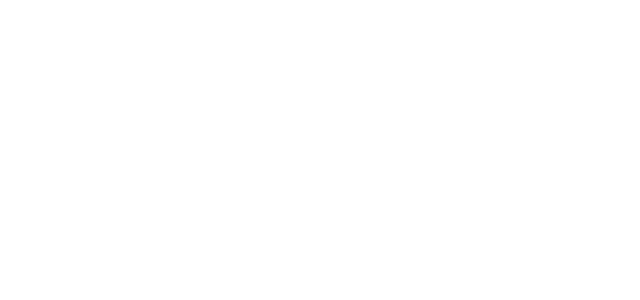
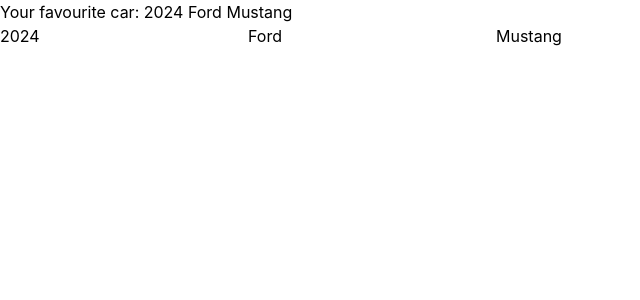
Before and after one commit to javohir-jafarov/reactjs, a React (Vite) app: page / in a window 1280 px wide. Shown: the top 300 px of the page, without its empty margins (0-640 px from the left). Built offline with nearby package versions, Linux system fonts and the light colour scheme.

Commit message:
done with obj useState practice

```diff
--- a/src/App.jsx
+++ b/src/App.jsx
@@ -2,13 +2,31 @@
 
 const App = () => {
 
+  let [car, setCar] = useState({
+    year: 2024,
+    brand: 'Ford',
+    model: 'Mustang'
+  })
 
+  let yearHandler = (e) => {
+    setCar(prevCar => ({...prevCar, year: e.target.value}))
+  }
+
+  let brandHandler = (e) => {
+    setCar(prevCar => ({...prevCar, brand: e.target.value}))
+  }
+
+  let modelHandler = (e) => {
+    setCar(prevCar => ({...prevCar, model: e.target.value}))
+  }
 
   return (
     <div>
 
-
-
+      <p>Your favourite car: {car.year} {car.brand} {car.model}</p>
+        <input type="text" name="" id="" value={car.year} onChange={yearHandler}/>
+        <input type="text" name="" id="" value={car.brand} onChange={brandHandler}/>
+        <input type="text" name="" id="" value={car.model} onChange={modelHandler}/>
     </div>
   )
 }
```
